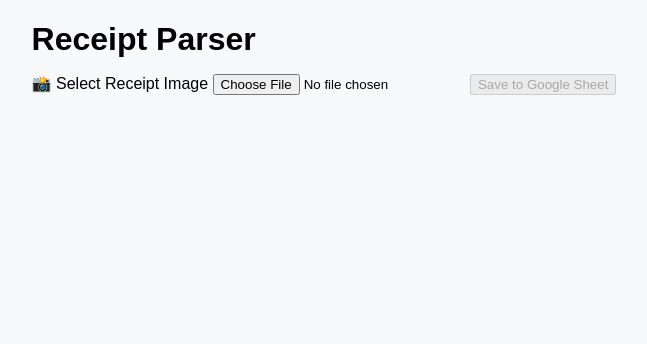
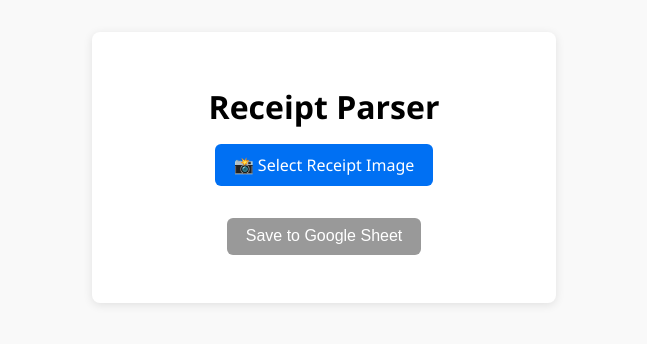
Before and after one commit to lyyxx3/receipt-parser, a website: page public/index.html in a window 1280 px wide. Shown: the whole page, without its empty margins (316-963 px from the left). Drawn offline with Linux system fonts and the light colour scheme.

Commit message:
Update styles.css

```diff
--- a/public/styles.css
+++ b/public/styles.css
@@ -1,21 +1,18 @@
 body {
-  font-family: Arial, sans-serif;
-  background: #f8f9fa;
+  font-family: 'Segoe UI', Tahoma, Geneva, Verdana, sans-serif;
+  background: #f9f9f9;
   margin: 0;
-  padding: 0;
+  padding: 2rem;
   display: flex;
   justify-content: center;
-  align-items: flex-start;
-  min-height: 100vh;
 }
 
-.container {
+main {
   max-width: 400px;
-  margin: 2rem;
   background: white;
-  padding: 1.5rem 2rem;
   border-radius: 8px;
-  box-shadow: 0 2px 8px rgba(0,0,0,0.1);
+  padding: 2rem;
+  box-shadow: 0 2px 10px rgb(0 0 0 / 0.1);
   text-align: center;
 }
 
@@ -23,23 +20,44 @@
   margin-bottom: 1rem;
 }
 
-#file-input {
+.file-label {
+  display: inline-block;
+  background: #0070f3;
+  color: white;
+  padding: 0.6rem 1.2rem;
+  border-radius: 6px;
+  cursor: pointer;
   margin-bottom: 1rem;
+  user-select: none;
+}
+
+.file-label input[type="file"] {
+  display: none;
+}
+
+#ocrProgress {
   width: 100%;
+  margin-bottom: 1rem;
+}
+
+button {
+  background: #0070f3;
+  color: white;
+  border: none;
+  border-radius: 6px;
+  padding: 0.6rem 1.2rem;
+  font-size: 1rem;
+  cursor: pointer;
+  margin-top: 1rem;
+}
+
+button:disabled {
+  background: #999;
+  cursor: not-allowed;
 }
 
 .status {
-  font-size: 0.9rem;
-  color: #555;
-  margin-bottom: 1rem;
+  margin-top: 1rem;
+  color: #444;
+  font-weight: 500;
 }
-
-.result {
-  border-top: 1px solid #ddd;
-  padding-top: 1rem;
-  text-align: left;
-}
-
-.result p {
-  margin: 0.3rem 0;
-}
```
